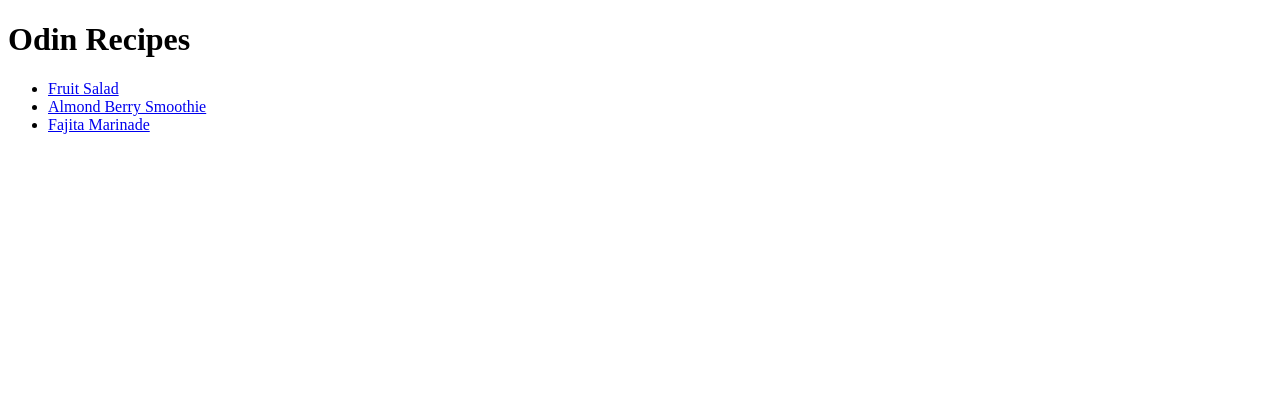
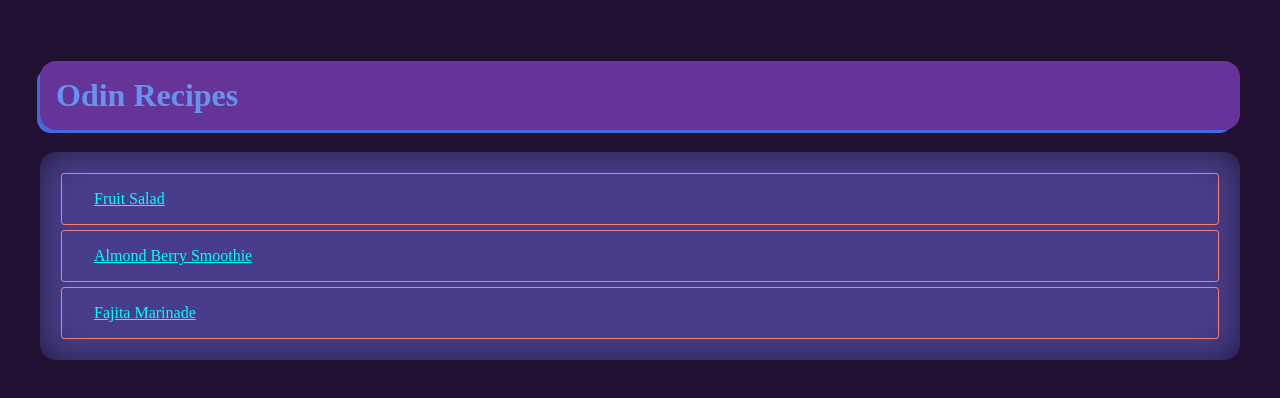
Before and after one commit to DragonFireShield/odin-recipes, a plain HTML site: page index.html in a window 1280 px wide. Drawn offline with Linux system fonts and the light colour scheme.

Commit message:
Added styling to all elements

```diff
--- a/index.html
+++ b/index.html
@@ -4,6 +4,7 @@
     <meta charset="UTF-8">
     <meta http-equiv="X-UA-Compatible" content="IE=edge">
     <meta name="viewport" content="width=device-width, initial-scale=1.0">
+    <link rel="stylesheet" href="style.css">
     <title>Odin Recipes</title>
 </head>
 <body>
--- /dev/null
+++ b/style.css
@@ -0,0 +1,43 @@
+* {
+    padding: 1rem;
+}
+
+body {
+    background-color: #213;
+}
+
+body > * {
+    box-shadow: inset 0 0 3rem -1rem black;
+    border-radius: 1rem;
+}
+
+h1 {
+    background-color: rebeccapurple;
+    color: cornflowerblue;
+    box-shadow: -5px 5px 0 -2px royalblue;
+}
+
+ul {
+    background-color: darkslateblue;
+    list-style: none;
+}
+
+li {
+    margin: 5px;
+    color: aquamarine;
+    border: 1px solid salmon;
+    border-radius: .2rem;
+}
+
+li:hover {
+    border-color: aquamarine;
+    box-shadow: inset 0 0 4em -2rem aquamarine;
+}
+
+li:hover a {
+    color: salmon;
+}
+
+a {
+    color: aqua;
+}
```
